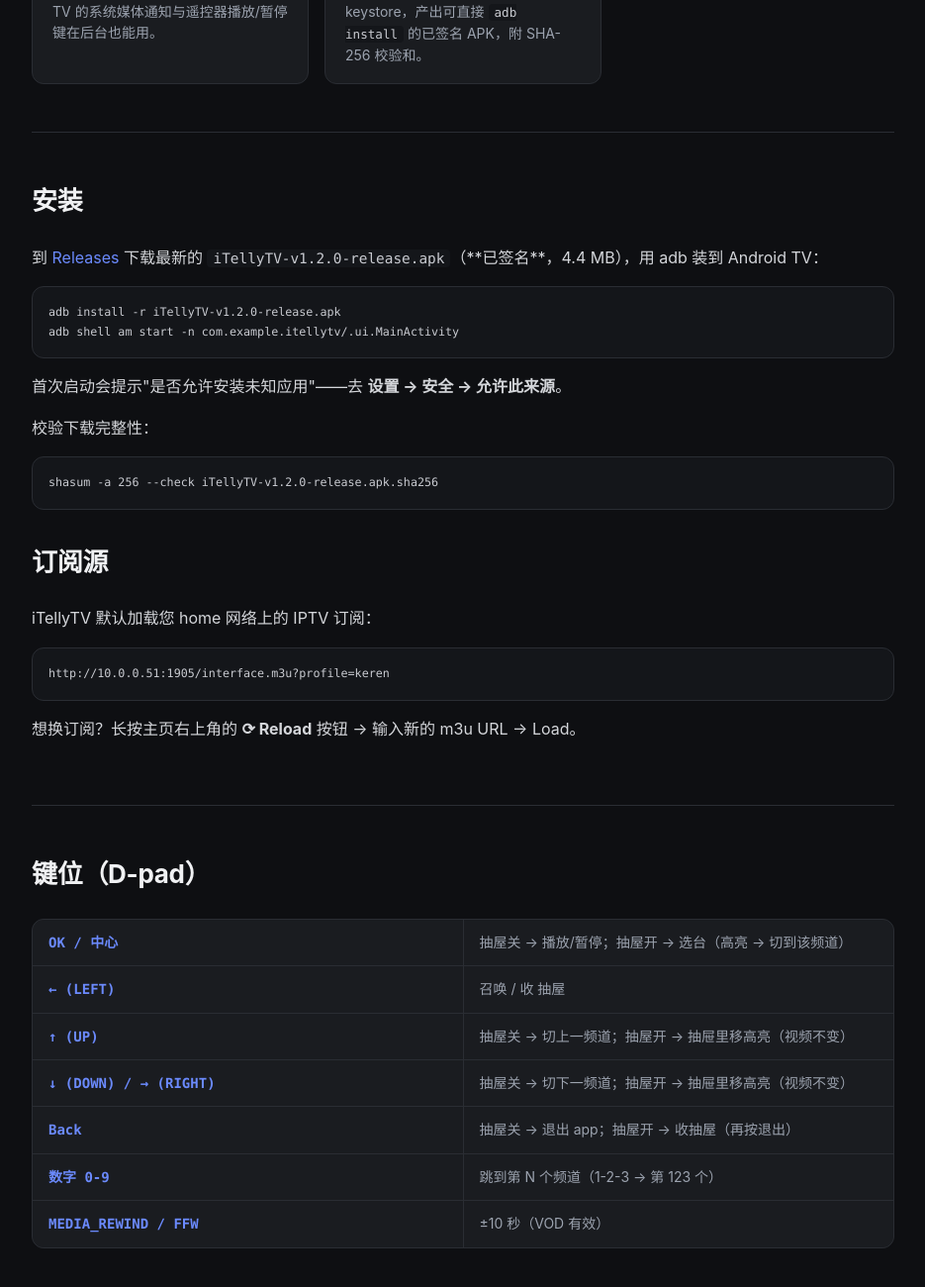
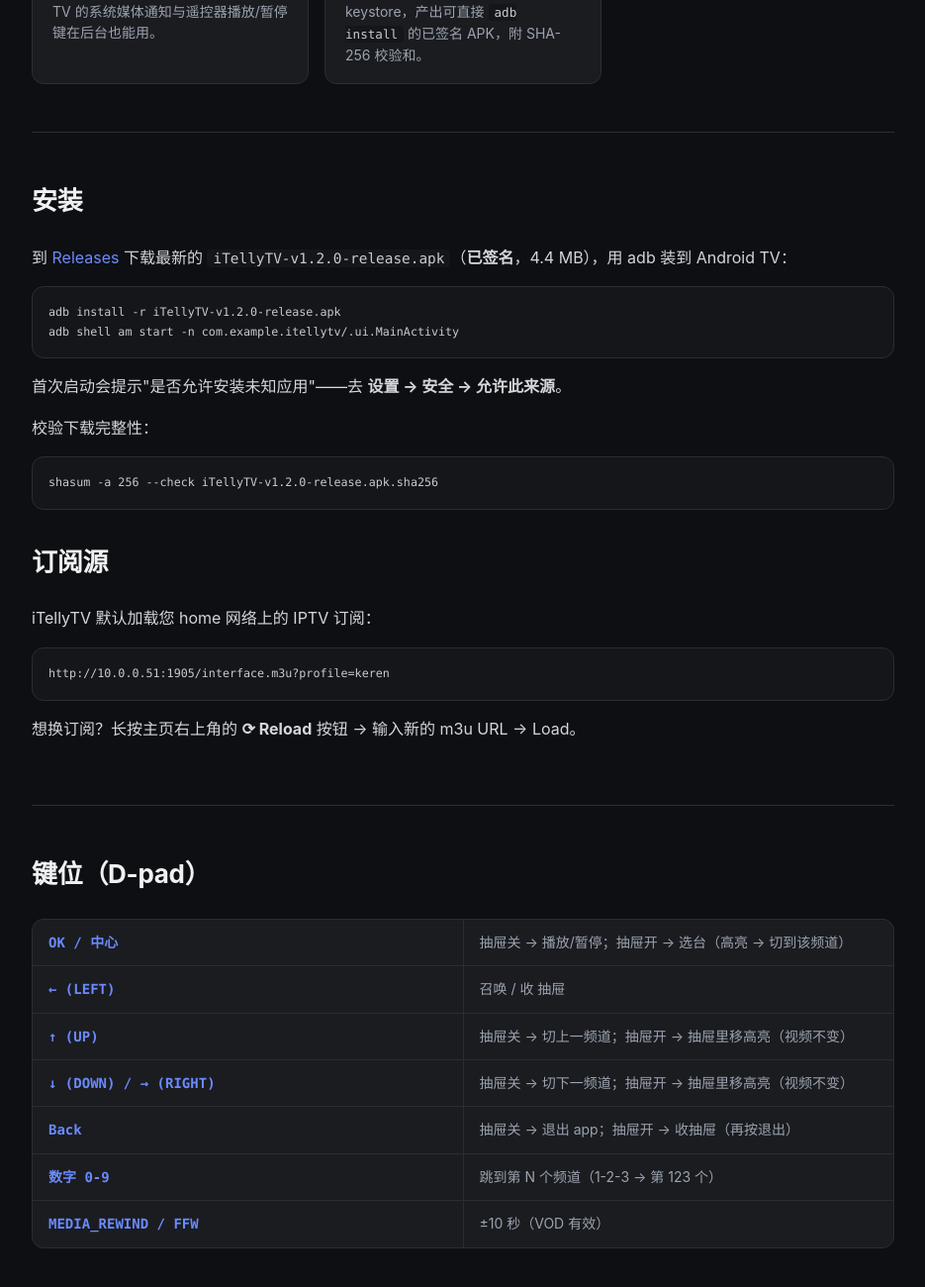
Before and after one commit to zdx8/iTellyTV, a plain HTML site: page docs/index.html in a window 1280 px wide. Shown: the part 1345-2645 px from the top of the page at 99% size, without its empty margins (172-1107 px from the left). Drawn offline with Linux system fonts and the light colour scheme.

Commit message:
docs: fix 抽屉 typo and literal Markdown bold leaking into the HTML site
抽屋 -> 抽屉 (21 occurrences across the README and the Pages site) and
replace a **已签名** that was rendering as literal asterisks in HTML.

```diff
--- a/docs/index.html
+++ b/docs/index.html
@@ -113,7 +113,7 @@
     <!-- ====================== 安装 ====================== -->
     <section>
       <h2>安装</h2>
-      <p>到 <a href="https://github.com/zdx8/iTellyTV/releases/latest">Releases</a> 下载最新的 <code>iTellyTV-v1.2.0-release.apk</code>（**已签名**，4.4 MB），用 adb 装到 Android TV：</p>
+      <p>到 <a href="https://github.com/zdx8/iTellyTV/releases/latest">Releases</a> 下载最新的 <code>iTellyTV-v1.2.0-release.apk</code>（<strong>已签名</strong>，4.4 MB），用 adb 装到 Android TV：</p>
       <pre><code>adb install -r iTellyTV-v1.2.0-release.apk
 adb shell am start -n com.example.itellytv/.ui.MainActivity</code></pre>
       <p>首次启动会提示"是否允许安装未知应用"——去 <strong>设置 → 安全 → 允许此来源</strong>。</p>
@@ -130,19 +130,19 @@
       <h2>键位（D-pad）</h2>
       <div class="keymap">
         <div><span class="k">OK / 中心</span></div>
-        <div><span class="d">抽屋关 → 播放/暂停；抽屋开 → 选台（高亮 → 切到该频道）</span></div>
+        <div><span class="d">抽屉关 → 播放/暂停；抽屉开 → 选台（高亮 → 切到该频道）</span></div>
 
         <div><span class="k">← (LEFT)</span></div>
-        <div><span class="d">召唤 / 收 抽屋</span></div>
+        <div><span class="d">召唤 / 收 抽屉</span></div>
 
         <div><span class="k">↑ (UP)</span></div>
-        <div><span class="d">抽屋关 → 切上一频道；抽屋开 → 抽屉里移高亮（视频不变）</span></div>
+        <div><span class="d">抽屉关 → 切上一频道；抽屉开 → 抽屉里移高亮（视频不变）</span></div>
 
         <div><span class="k">↓ (DOWN) / → (RIGHT)</span></div>
-        <div><span class="d">抽屋关 → 切下一频道；抽屋开 → 抽屉里移高亮（视频不变）</span></div>
+        <div><span class="d">抽屉关 → 切下一频道；抽屉开 → 抽屉里移高亮（视频不变）</span></div>
 
         <div><span class="k">Back</span></div>
-        <div><span class="d">抽屋关 → 退出 app；抽屋开 → 收抽屋（再按退出）</span></div>
+        <div><span class="d">抽屉关 → 退出 app；抽屉开 → 收抽屉（再按退出）</span></div>
 
         <div><span class="k">数字 0-9</span></div>
         <div><span class="d">跳到第 N 个频道（1-2-3 → 第 123 个）</span></div>
```
Also changed, not shown: 1 other file.
